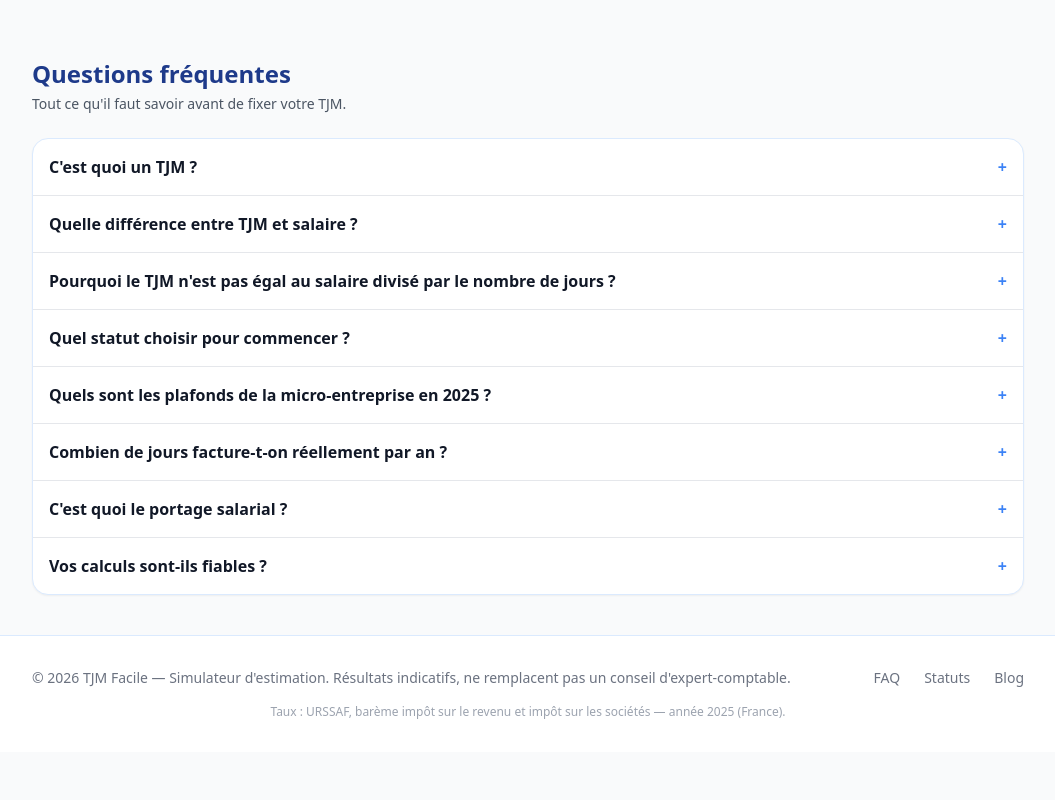
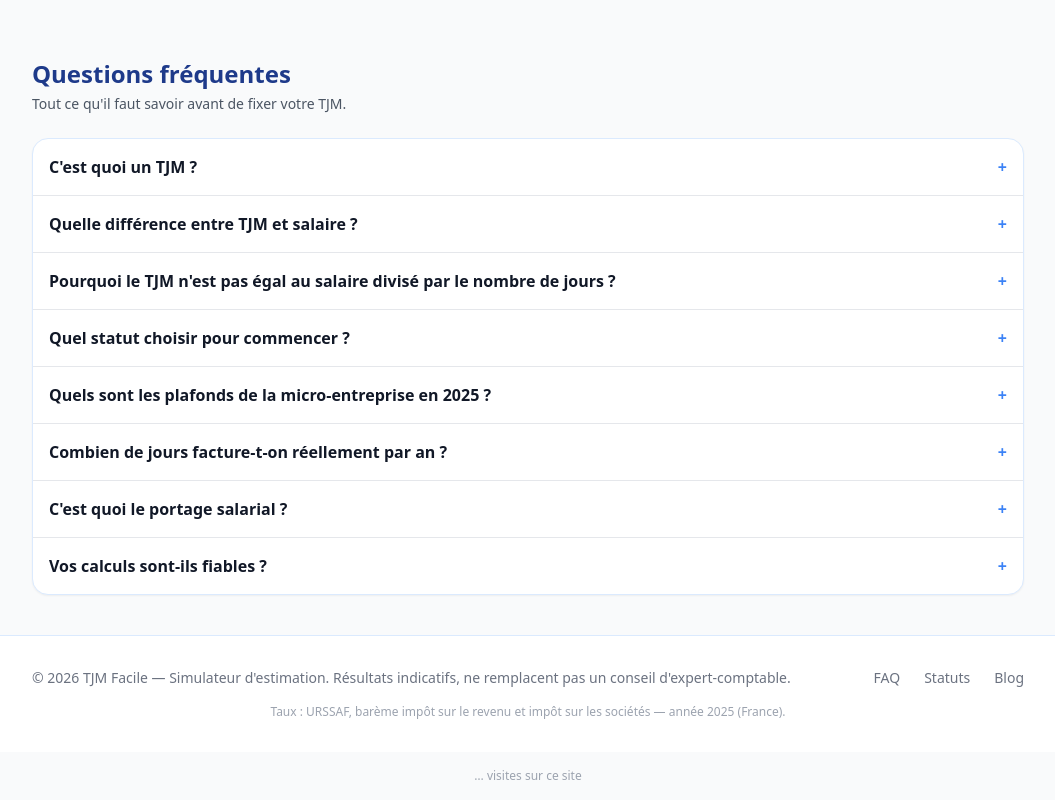
Before and after one commit to lulu7755000-wq/tjm-facile, a Next.js app: page / in a window 1280 px wide. Shown: the part 2395-3195 px from the top of the page, without its empty margins (112-1167 px from the left). Before the commit the page ends 3147 px from the top, so only its background shows below. Built offline with nearby package versions, Linux system fonts and the light colour scheme.

Commit message:
Afficher le compteur de visites GoatCounter sur le site

```diff
--- a/src/app/layout.tsx
+++ b/src/app/layout.tsx
@@ -55,6 +55,9 @@ export default function RootLayout({
     <html lang="fr">
       <body className="min-h-screen bg-gray-50 text-gray-900 antialiased">
         {children}
+        <footer className="py-4 text-center text-xs text-gray-400">
+          <span data-goatcounter="true">…</span> visites sur ce site
+        </footer>
         <GoatCounter />
       </body>
     </html>
--- a/src/components/GoatCounter.tsx
+++ b/src/components/GoatCounter.tsx
@@ -1,8 +1,11 @@
 // Compteur de visites GoatCounter (gratuit, sans cookies)
+// data-goatcounter-counter="true" : active l'affichage du nombre de
+// visites dans le <span data-goatcounter="true"> de la page.
 export default function GoatCounter() {
   return (
     <script
       data-goatcounter="https://tjm-facile.goatcounter.com/count"
+      data-goatcounter-counter="true"
       async
       src="//gc.zgo.at/count.js"
     />
```
Also changed, not shown: 1 other file (tests, documents, lock files or other folders).
